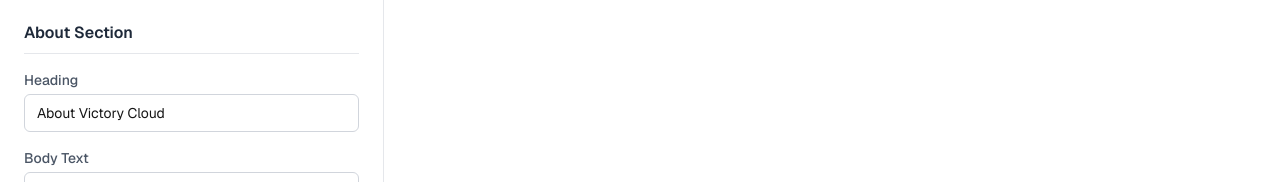
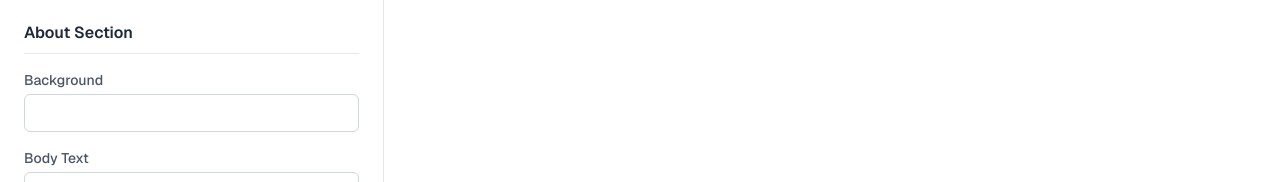
Before and after one commit to GraceKDev/VictoryCloud, a Next.js app: page /admindashboard in a window 1280 px wide. Shown: the part 226-408 px from the top of the page. Built offline with nearby package versions, Linux system fonts and the light colour scheme; no server answers.

Commit message:
feat: update HomeEditor and types for improved configuration structure and clarity

```diff
--- a/src/app/admindashboard/page.tsx
+++ b/src/app/admindashboard/page.tsx
@@ -29,7 +29,7 @@
 
 const defaultConfig: Config = {
     home: {
-        aboutHeading: "About Victory Cloud",
+        aboutBackground: "",
         aboutBody: "",
         cards: [
             { title: "Card Title", description: "", imageUrl: "/images/HomeCarousel/placeholder1.jpg" },
@@ -126,10 +126,8 @@
     return (
         <main className="flex flex-1 overflow-hidden bg-gray-50" style={{ height: "calc(100vh - 64px)" }}>
 
-            {/* Left Panel — Selector + Editor */}
             <aside className="w-96 shrink-0 bg-white border-r border-gray-200 flex flex-col overflow-hidden">
 
-                {/* Page Selector */}
                 <div className="p-6 border-b border-gray-100 shrink-0">
                     <h2 className="text-lg font-bold text-gray-800 mb-4">Control Panel</h2>
                     <label className="block text-sm font-medium text-gray-500 mb-2">Edit Page</label>
@@ -144,7 +142,6 @@
                     </select>
                 </div>
 
-                {/* Editor Fields — scrollable */}
                 <div className="flex-1 overflow-y-auto p-6">
                     {selectedPage === "home" && <HomeEditor config={config.home} dispatch={dispatch} />}
                     {selectedPage === "art" && <ArtEditor config={config.art} dispatch={dispatch} />}
@@ -153,7 +150,6 @@
                     {selectedPage === "commissions" && <CommissionsEditor config={config.commissions} dispatch={dispatch} />}
                 </div>
 
-                {/* Save — pinned to bottom */}
                 <div className="p-6 border-t border-gray-100 shrink-0 flex flex-col gap-2">
                     {saveStatus === "success" && <p className="text-sm text-green-600 text-center">Saved. Preview refreshed.</p>}
                     {saveStatus === "error" && <p className="text-sm text-red-600 text-center">Save failed. Try again.</p>}
@@ -167,7 +163,6 @@
                 </div>
             </aside>
 
-            {/* Right Panel — Live Page Preview */}
             <section className="flex-1 flex flex-col overflow-hidden">
                 <div className="flex items-center justify-between px-6 py-3 bg-white border-b border-gray-200 shrink-0">
                     <p className="text-sm text-gray-500">
--- a/src/app/components/admin/editors/HomeEditor.tsx
+++ b/src/app/components/admin/editors/HomeEditor.tsx
@@ -9,13 +9,11 @@
 export default function HomeEditor({ config, dispatch }: Props) {
     return (
         <div className="flex flex-col gap-10">
-
-            {/* About */}
             <section>
                 <h3 className="text-base font-semibold text-gray-800 border-b border-gray-200 pb-2 mb-4">About Section</h3>
                 <div className="flex flex-col gap-4">
                     <FieldGroup
-                        label="Heading"
+                        label="Background"
                         value={config.aboutHeading}
                         onChange={(v) => dispatch({ type: "UPDATE_HOME", field: "aboutHeading", value: v })}
                     />
--- a/src/app/components/admin/types.ts
+++ b/src/app/components/admin/types.ts
@@ -1,24 +1,34 @@
 export type HomeConfig = {
-    aboutHeading: string;
-    aboutBody: string;
-    cards: { title: string; description: string; imageUrl: string }[];
-    newsHeading: string;
-    newsBody: string;
-    socialsHeading: string;
-    socialsBody: string;
+    aboutHeadingTextColour: string;
+    aboutBackgroundColour: string;
+    latestNewsBackgroundColour: string;
+    latestNewsHeadingTextColour: string;
+    connectWithUsTextColour: string;
+    connectWithUsBackgroundColour: string;
+    aboutCards: { title: string; description: string; imageUrl: string }[];
+    latestNewsCards: { title: string; description: string; imageUrl: string }[];
 };
 
 export type ArtConfig = {
-    heading: string;
+    headingTextColour: string;
+    headingBackgroundColour: string;
+};
+
+export type ArtUploadConfig  = {
+    artTitle: string;
+    artDescription: string;
+    tags:string[];
+
 };
 
 export type ComicsConfig = {
-    heading: string;
+    headingTextColour: string;
+    headingBackgroundColour: string;
 };
 
 export type WritingConfig = {
-    heading: string;
-    subheading: string;
+    headingTextColour: string;
+    headingBackgroundColour: string;
 };
 
 export type CommissionsConfig = {
```
